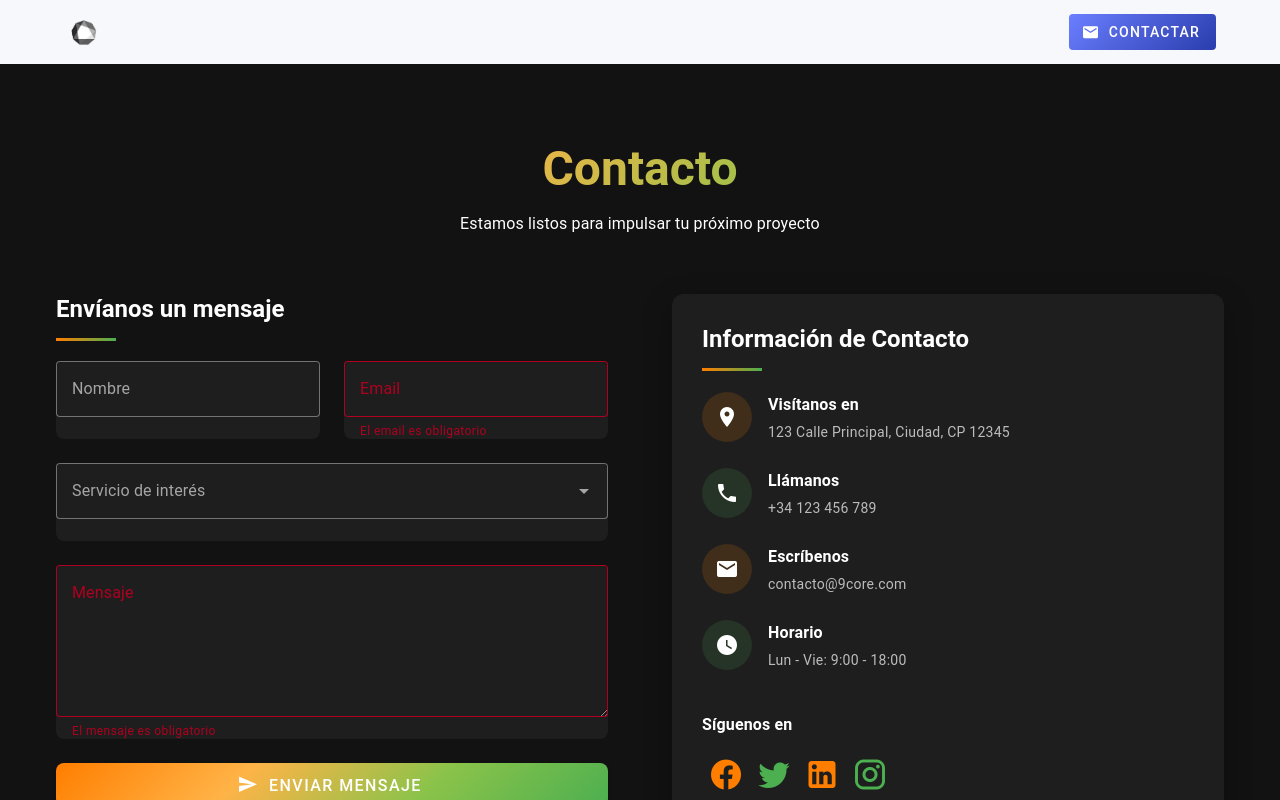
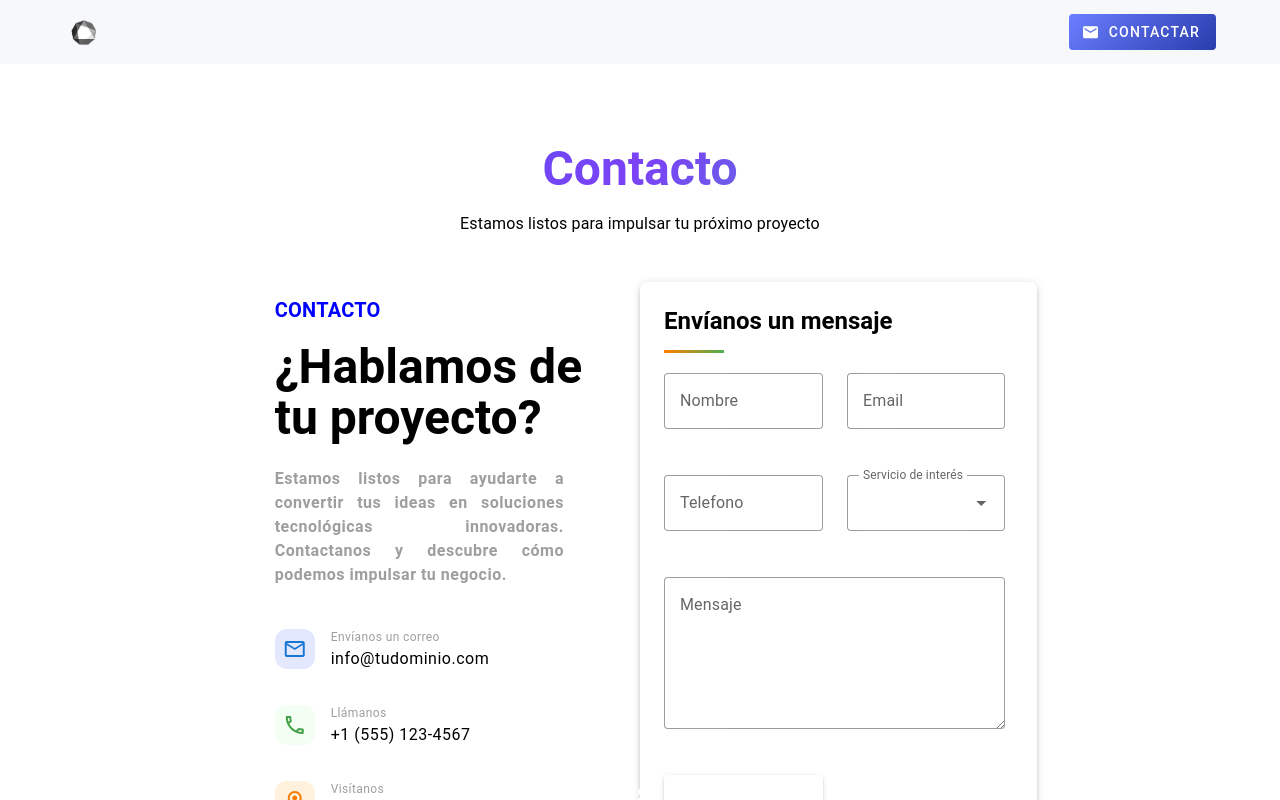
Before and after one commit to 9-Core/main_page, a Nuxt app: page / in a window 1280 px wide. Both pictures are taken after a click on the button "CONTACTAR". Shown: the top 800 px of the page. Built offline with nearby package versions, Linux system fonts and the light colour scheme.

Commit message:
Actualizacion componente contacto, server api mail y btn con gradiente como layout

```diff
--- a/components/CONTACTO.vue
+++ b/components/CONTACTO.vue
@@ -11,19 +11,120 @@
         </v-col>
       </v-row>
 
-      <v-row>
-        <v-col cols="12" md="6" class="pr-md-8">
+      <v-row class="d-flex justify-center" >
+
+      <!-- contactanos izquierda -->
+        <v-col cols="12" md="4" class="pl-md-8">
+          <v-row class="flex-column" no-gutters>
+        <!-- Sección de Contacto -->
+            <v-col class="mb-4">
+              <h3 class="text-h6 font-weight-bold contacto">CONTACTO</h3>
+            </v-col>
+
+            <!-- Título principal -->
+            <v-col class="mb-6">
+              <h1 class="text-h3 font-weight-bold contacto-titulo">¿Hablamos de tu proyecto?</h1>
+            </v-col>
+
+            <!-- Párrafo descriptivo -->
+            <v-col class="mb-6">
+              <p class="text-body-1 w-80 text-grey text-justify font-weight-bold pr-16">
+                Estamos listos para ayudarte a convertir tus ideas en
+                soluciones tecnológicas innovadoras. Contactanos y
+                descubre cómo podemos impulsar tu negocio.
+              </p>
+            </v-col>
+            <!-- Los iconos -->
+            <v-col class="mb-4 mt-4">
+              <div class="d-flex align-center">
+                <div
+                  class="mr-4 d-flex align-center justify-center"
+                  style="
+                    width: 40px;
+                    height: 40px;
+                    background-color: #e4e8ff;
+                    border-radius: 30%;
+                  "
+                >
+                  <v-icon color="blue-darken-2">mdi-email-outline</v-icon>
+                </div>
+                <div class="text-body-1">
+                  <div class="text-caption text-grey">Envíanos un correo</div>
+                  <div class="text-black-darken text-icon">info@tudominio.com</div>
+                </div>
+              </div>
+            </v-col>
+            <v-col class="mb-4 mt-4">
+              <div class="d-flex align-center">
+                <div
+                  class="mr-4 d-flex align-center justify-center"
+                  style="
+                    width: 40px;
+                    height: 40px;
+                    background-color: #d9ffd94d;
+                    border-radius: 30%;
+                  "
+                >
+                  <v-icon color="green-darken-1">mdi-phone-outline</v-icon>
+                </div>
+                <div class="text-body-1">
+                  <div class="text-caption text-grey">Llámanos</div>
+                  <div class="text-black-darken text-icon">+1 (555) 123-4567</div>
+                </div>
+              </div>
+            </v-col>
+            <v-col class="mb-4 mt-4">
+              <div class="d-flex align-center">
+                <div
+                  class="mr-4 d-flex align-center justify-center"
+                  style="
+                    width: 40px;
+                    height: 40px;
+                    background-color: rgba(255, 183, 77, 0.2);
+                    border-radius: 30%;
+                  "
+                >
+                  <v-icon color="orange-darken-2">mdi-map-marker-outline</v-icon>
+                </div>
+                <div class="text-body-1">
+                  <div class="text-caption text-grey">Visítanos</div>
+                  <div class="text-black-darken text-icon">Torre Tech, Piso 8</div>
+                </div>
+              </div>
+            </v-col>
+            <v-col class="mb-4 mt-4">
+              <div class="mt-10">
+              <h4 class="text-subtitle-1 text-icon font-weight-bold mb-3">Síguenos en</h4>
+              <div class="d-flex gap-3">
+                <v-btn
+                  v-for="(social, i) in socialLinks"
+                  :key="i"
+                  :href="social.url"
+                  icon
+                  variant="text"
+                  class="social-btn"
+                  :class="i % 2 === 0 ? 'orange-text' : 'green-text'"
+                >
+                  <v-icon>{{ social.icon }}</v-icon>
+                </v-btn>
+              </div>
+            </div>
+            </v-col>
+          </v-row>
+        </v-col>
+<!-- contactanos derecha -->
+        <v-col cols="12" md="4" class="pr-md-8 elevation-3 elevation-md-3 pa-6 rounded-lg" style="border-radius: 8px; transition: all 0.3s;">
           <h3 class="text-h5 mb-5 contact-heading">Envíanos un mensaje</h3>
 
-          <v-form ref="form" v-model="valid" @submit.prevent="submitForm">
+          <v-form ref="formRef" v-model="valid" @submit.prevent="submitForm">
             <v-row>
               <v-col cols="12" md="6">
                 <v-text-field
-                  v-model="form.name"
+                  v-model="formData.name"
                   label="Nombre"
                   :rules="nameRules"
                   variant="outlined"
-                  color="#ff7e00"
+                  color="#4caf50"
                   class="input-field"
                   required
                 ></v-text-field>
@@ -31,7 +132,7 @@
 
               <v-col cols="12" md="6">
                 <v-text-field
-                  v-model="form.email"
+                  v-model="formData.email"
                   label="Email"
                   :rules="emailRules"
                   variant="outlined"
@@ -43,9 +144,21 @@
             </v-row>
 
             <v-row>
-              <v-col cols="12">
+              <v-col cols="12" md="6">
+                <v-text-field
+                  v-model="formData.phone"
+                  label="Telefono"
+                  :rules="phoneRules"
+                  variant="outlined"
+                  color="#4caf50"
+                  class="input-field"
+                  required
+                ></v-text-field>
+              </v-col>
+
+              <v-col cols="12" md="6">
                 <v-select
-                  v-model="form.service"
+                  v-model="formData.service"
                   :items="serviceOptions"
                   label="Servicio de interés"
                   variant="outlined"
@@ -58,7 +171,7 @@
             <v-row>
               <v-col cols="12">
                 <v-textarea
-                  v-model="form.message"
+                  v-model="formData.message"
                   label="Mensaje"
                   :rules="messageRules"
                   variant="outlined"
@@ -70,14 +183,15 @@
               </v-col>
             </v-row>
 
-            <v-row>
-              <v-col cols="12">
+            <v-row class="d-flex justify-left">
+              <v-col cols="6">
                 <v-btn
                   type="submit"
                   size="large"
                   class="gradient-btn"
                   block
                   :loading="loading"
+                  append-icon="$paper-plane"
                 >
                   <v-icon start>mdi-send</v-icon>
                   Enviar Mensaje
@@ -99,93 +213,25 @@
             </template>
           </v-snackbar>
         </v-col>
-
-        <v-col cols="12" md="6" class="pl-md-8">
-          <div class="contact-info-container">
-            <h3 class="text-h5 mb-5 contact-heading">
-              Información de Contacto
-            </h3>
-
-            <div class="contact-info-item d-flex align-center mb-6">
-              <div class="icon-wrapper orange-bg">
-                <v-icon icon="mdi-map-marker" class="contact-icon"></v-icon>
-              </div>
-              <div class="ml-4">
-                <h4 class="text-subtitle-1 font-weight-bold mb-1">
-                  Visítanos en
-                </h4>
-                <p class="text-body-2 contact-text">
-                  123 Calle Principal, Ciudad, CP 12345
-                </p>
-              </div>
-            </div>
-
-            <div class="contact-info-item d-flex align-center mb-6">
-              <div class="icon-wrapper green-bg">
-                <v-icon icon="mdi-phone" class="contact-icon"></v-icon>
-              </div>
-              <div class="ml-4">
-                <h4 class="text-subtitle-1 font-weight-bold mb-1">Llámanos</h4>
-                <p class="text-body-2 contact-text">+34 123 456 789</p>
-              </div>
-            </div>
-
-            <div class="contact-info-item d-flex align-center mb-6">
-              <div class="icon-wrapper orange-bg">
-                <v-icon icon="mdi-email" class="contact-icon"></v-icon>
-              </div>
-              <div class="ml-4">
-                <h4 class="text-subtitle-1 font-weight-bold mb-1">
-                  Escríbenos
-                </h4>
-                <p class="text-body-2 contact-text">contacto@9core.com</p>
-              </div>
-            </div>
-
-            <div class="contact-info-item d-flex align-center">
-              <div class="icon-wrapper green-bg">
-                <v-icon icon="mdi-clock" class="contact-icon"></v-icon>
-              </div>
-              <div class="ml-4">
-                <h4 class="text-subtitle-1 font-weight-bold mb-1">Horario</h4>
-                <p class="text-body-2 contact-text">Lun - Vie: 9:00 - 18:00</p>
-              </div>
-            </div>
-
-            <div class="mt-10">
-              <h4 class="text-subtitle-1 font-weight-bold mb-3">Síguenos en</h4>
-              <div class="d-flex gap-3">
-                <v-btn
-                  v-for="(social, i) in socialLinks"
-                  :key="i"
-                  :href="social.url"
-                  icon
-                  variant="text"
-                  class="social-btn"
-                  :class="i % 2 === 0 ? 'orange-text' : 'green-text'"
-                >
-                  <v-icon>{{ social.icon }}</v-icon>
-                </v-btn>
-              </div>
-            </div>
-          </div>
-        </v-col>
       </v-row>
     </v-container>
   </v-container>
 </template>
 
 <script setup>
-import { ref } from "vue";
+import { ref,  nextTick } from "vue";
 
 const valid = ref(false);
 const loading = ref(false);
-const form = ref({
+const formData  = ref({
   name: "",
   email: "",
   service: "",
   message: "",
+  phone: ""
 });
+
+const formRef = ref(null);
 
 const snackbar = ref({
   show: false,
@@ -208,6 +254,12 @@ const messageRules = [
   (v) => v.length >= 10 || "El mensaje debe tener al menos 10 caracteres",
 ];
 
+const phoneRules = [
+  (v) => !!v || "El número de teléfono es obligatorio",
+  (v) => /^[0-9]+$/.test(v) || "El número de teléfono debe contener solo dígitos",
+  (v) => v.length >= 9 || "El número de teléfono debe tener al menos 9 dígitos",
+];
+
 const serviceOptions = [
   "Consultoría IT",
   "Desarrollo Software",
@@ -219,7 +271,6 @@ const serviceOptions = [
 
 const socialLinks = [
   { icon: "mdi-facebook", url: "#" },
-  { icon: "mdi-twitter", url: "#" },
   { icon: "mdi-linkedin", url: "#" },
   { icon: "mdi-instagram", url: "#" },
 ];
@@ -231,44 +282,44 @@ const submitForm = async () => {
 
   try {
     // Crear el contenido HTML del correo
+
     const htmlContent = `
       <div style="font-family: Arial, sans-serif; max-width: 600px; margin: 0 auto; padding: 20px; border: 1px solid #ccc; border-radius: 5px;">
         <h2 style="color: #ff7e00;">Nuevo mensaje desde el formulario de contacto</h2>
-        <p><strong>Nombre:</strong> ${form.value.name}</p>
-        <p><strong>Email:</strong> <a href="mailto:${form.value.email}">${
-      form.value.email
+        <p><strong>Nombre:</strong> ${formData.value.name}</p>
+        <p><strong>Email:</strong> <a href="mailto:${formData.value.email}">${
+      formData.value.email
     }</a></p>
         ${
-          form.value.service
-            ? `<p><strong>Servicio de interés:</strong> ${form.value.service}</p>`
+          formData.value.service
+            ? `<p><strong>Servicio de interés:</strong> ${formData.value.service}</p>`
             : ""
         }
         <div style="background-color: #f5f5f5; padding: 15px; border-radius: 5px; margin-top: 15px;">
           <h3 style="margin-top: 0; color: #4caf50;">Mensaje:</h3>
-          <p style="white-space: pre-line;">${form.value.message}</p>
+          <p style="white-space: pre-line;">${formData.value.message}</p>
         </div>
       </div>
     `;
 
     // Enviar solicitud a la API
-    const { data, error } = await useFetch("/api/send", {
+    const { data, error } = await useFetch("/api/mail/send", {
       method: "POST",
       body: {
-        to: "contacto@9core.com", // Correo de destino
+        to: formData.value.email, // Correo de destino
         subject: `Formulario de contacto - ${
-          form.value.service || "Consulta general"
+          formData.value.service || "Consulta general"
         }`,
-        text: `Mensaje de ${form.value.name} (${form.value.email}): ${form.value.message}`,
+        text: `Mensaje de ${formData.value.name} (${formData.value.email}): ${formData.value.message}`,
         html: htmlContent,
-        from: `Sitio Web 9core <no-reply@9core.com>`,
-        replyTo: form.value.email,
+        from: `Sitio Web 9core noreplyoso.o7@gmail.com`,
+        replyTo: formData.value.email,
       },
     });
 
     if (error.value) {
       throw new Error(error.value.message || "Error al enviar el mensaje");
     }
-
     // Mostrar mensaje de éxito
     snackbar.value = {
       show: true,
@@ -276,13 +327,9 @@ const submitForm = async () => {
       color: "#4caf50",
     };
 
-    // Resetear el formulario
-    form.value = {
-      name: "",
-      email: "",
-      service: "",
-      message: "",
-    };
+    formRef.value.reset();
+    await new Promise(resolve => setTimeout(resolve, 0));
+    formRef.value.resetValidation();
   } catch (error) {
     console.error("Error al enviar el mensaje:", error);
 
@@ -299,12 +346,28 @@ const submitForm = async () => {
 </script>
 
 <style scoped>
-/* Estilos específicos para la sección de contacto sas*/
+/* Estilos específicos para la sección de contacto */
 .contact-section {
-  background-color: #121212;
+  background-color: #ffffff;
   position: relative;
 }
 
+.contacto-titulo{
+  color: #000000;
+}
+
+.contacto{
+  color: blue;
+}
+
+.text-icon{
+  color: #000000;
+}
+
+.input-field{
+  color: #000000;
+}
+/*
 .section-title {
   background: linear-gradient(135deg, #ff7e00, #ffb347, #8bc34a, #4caf50);
   -webkit-background-clip: text;
@@ -312,13 +375,13 @@ const submitForm = async () => {
   color: transparent !important;
   font-weight: bold;
 }
-
+*/
 .section-subtitle {
-  color: #ffffff !important;
+  color: #000000 !important;
 }
 
 .contact-heading {
-  color: #ffffff;
+  color: #000000;
   font-weight: 600;
   position: relative;
   padding-bottom: 15px;
@@ -339,19 +402,6 @@ const submitForm = async () => {
   border-radius: 8px;
 }
 
-.gradient-btn {
-  background: linear-gradient(135deg, #ff7e00, #ffb347, #8bc34a, #4caf50);
-  color: white !important;
-  height: 54px;
-  font-weight: 500;
-  transition: all 0.3s ease;
-  border-radius: 8px;
-}
-
-.gradient-btn:hover {
-  box-shadow: 0 5px 15px rgba(255, 126, 0, 0.4);
-  transform: translateY(-3px);
-}
 
 .contact-info-container {
   background-color: #1e1e1e;
@@ -379,11 +429,11 @@ const submitForm = async () => {
 }
 
 .contact-icon {
-  color: white;
+  color: rgb(0, 0, 0);
 }
 
 .contact-text {
-  color: rgba(255, 255, 255, 0.7);
+  color: rgba(0, 0, 0, 0.7);
 }
 
 .orange-text {
--- a/layouts/default.vue
+++ b/layouts/default.vue
@@ -448,4 +448,13 @@ onUnmounted(() => {
   background-color: var(--background-dark) !important;
   color: var(--neutral-light) !important;
 }
+
+.gradient-btn {
+  background: var(--gradient-full);
+  color: white !important;
+  letter-spacing: 1px;
+  font-weight: 500;
+  transition: all 0.3s ease;
+  box-shadow: 0 4px 20px rgba(61, 90, 241, 0.25);
+}
 </style>
```
Also changed, not shown: 1 other file (tests, documents, lock files or other folders).
